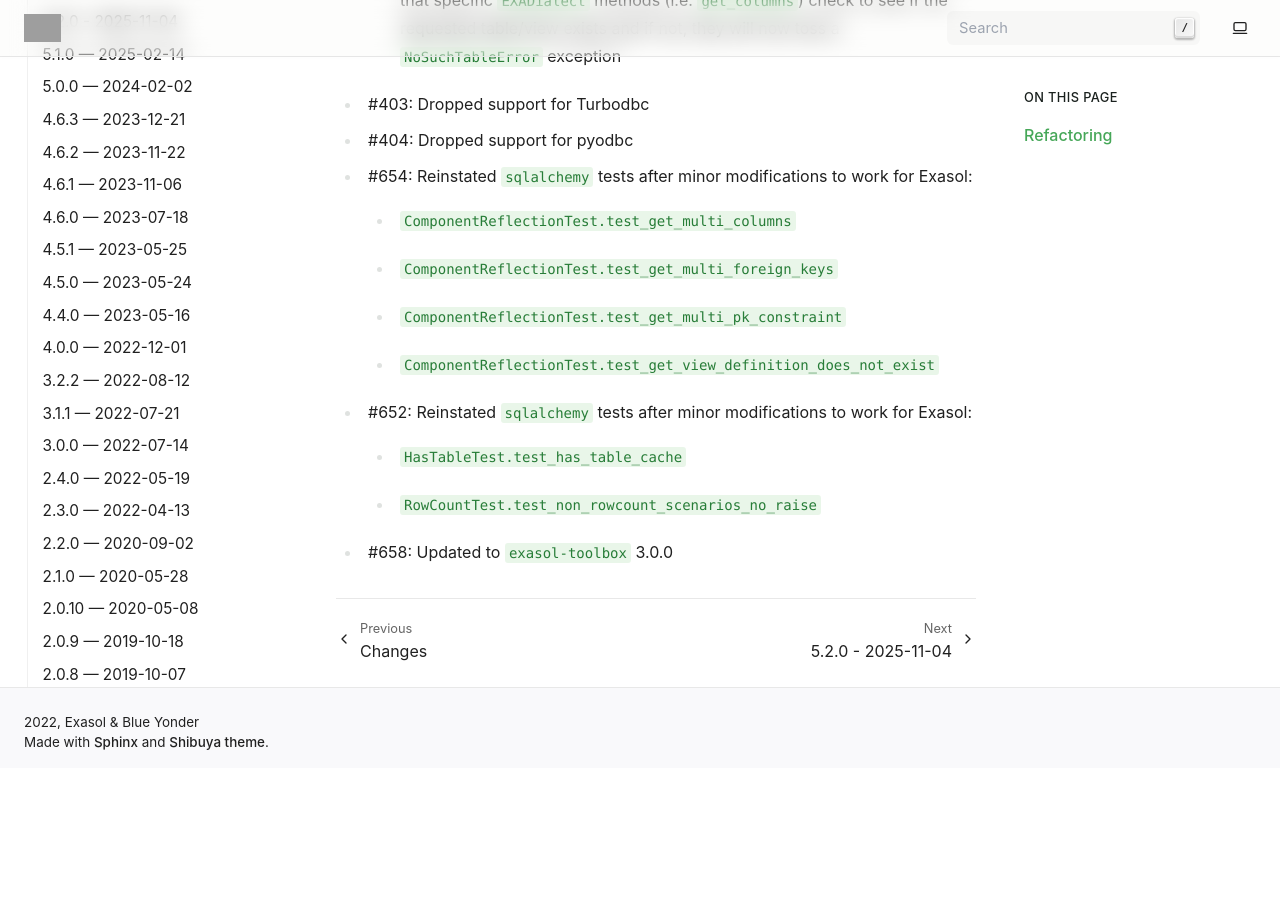
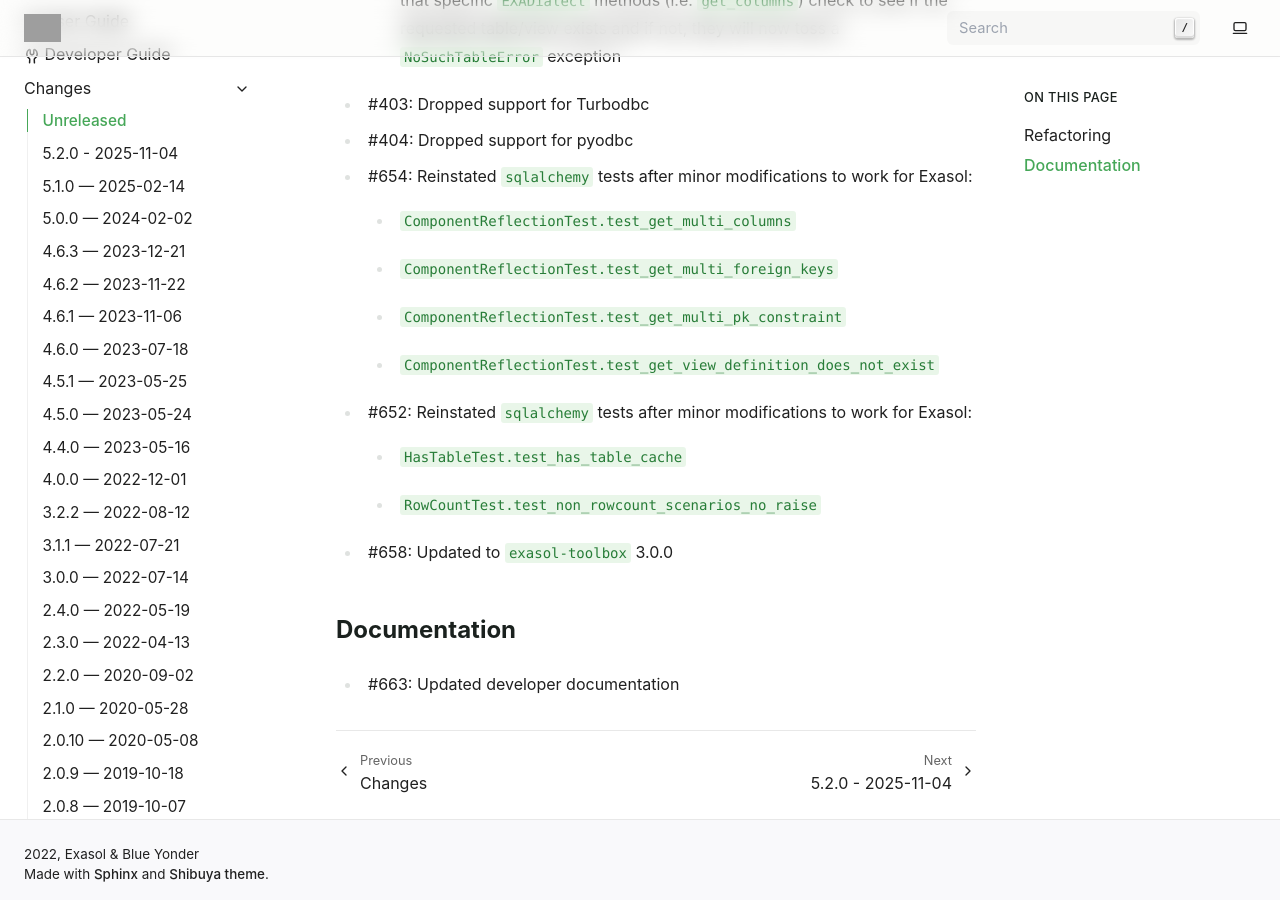
Before and after one commit to exasol/sqlalchemy-exasol, a Sphinx documentation site: the page built from doc/changes/unreleased.md, in a window 1280 px wide and 900 px high, scrolled down 1146 px. Built offline with Sphinx 7.4.7, drawn with Linux system fonts in a browser that asks for light colours; pages that are not in the unit, such as notebooks, are missing from menus; before the commit the page ends 1914 px from its top, so only the background shows below that; grey boxes are pictures that could not be loaded.

Commit message:
Add changelog entry

```diff
--- a/doc/changes/unreleased.md
+++ b/doc/changes/unreleased.md
@@ -29,3 +29,7 @@ strings should be altered to start with `exa+websocket://`.
   - `HasTableTest.test_has_table_cache`
   - `RowCountTest.test_non_rowcount_scenarios_no_raise`
 - #658: Updated to `exasol-toolbox` 3.0.0
+
+## Documentation
+
+- #663: Updated developer documentation
```
